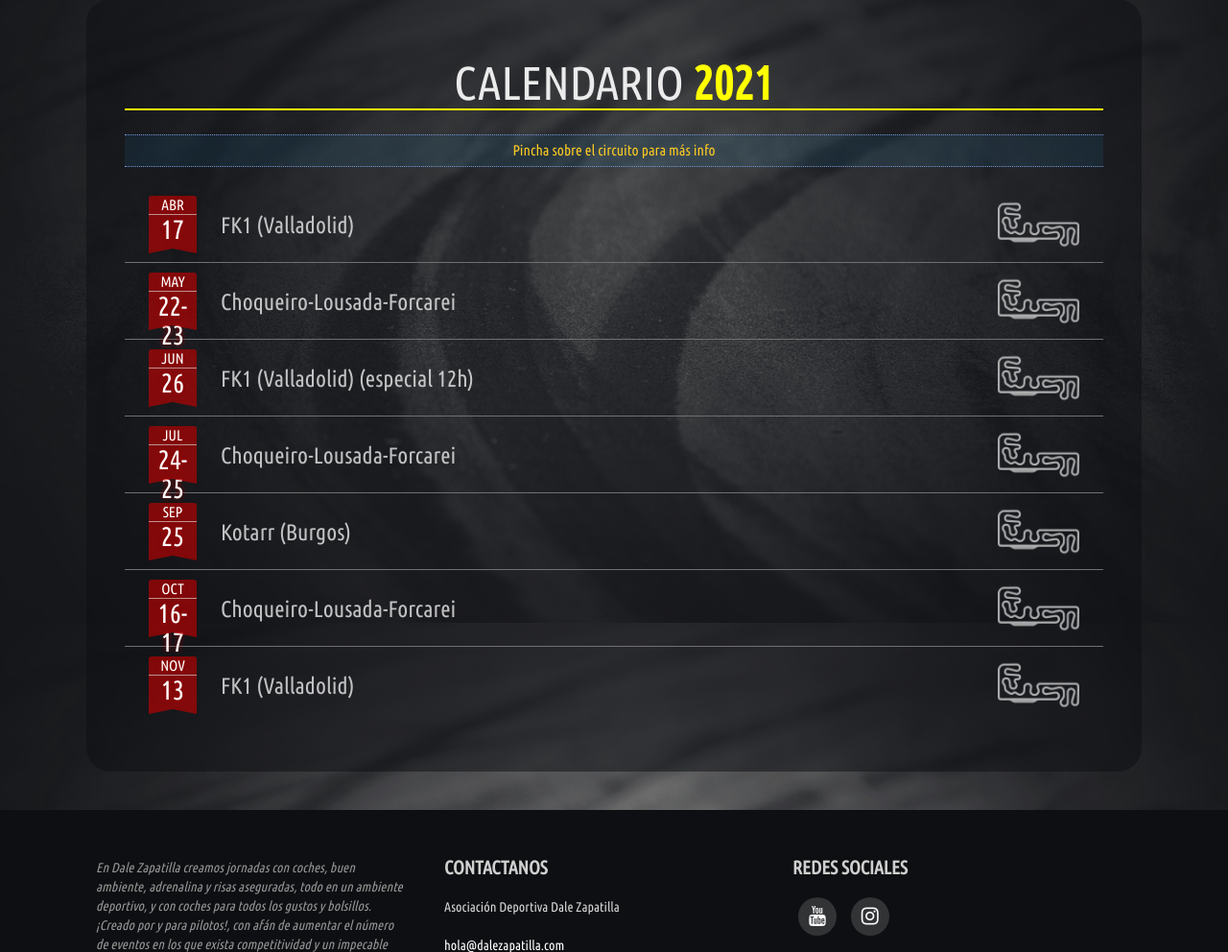
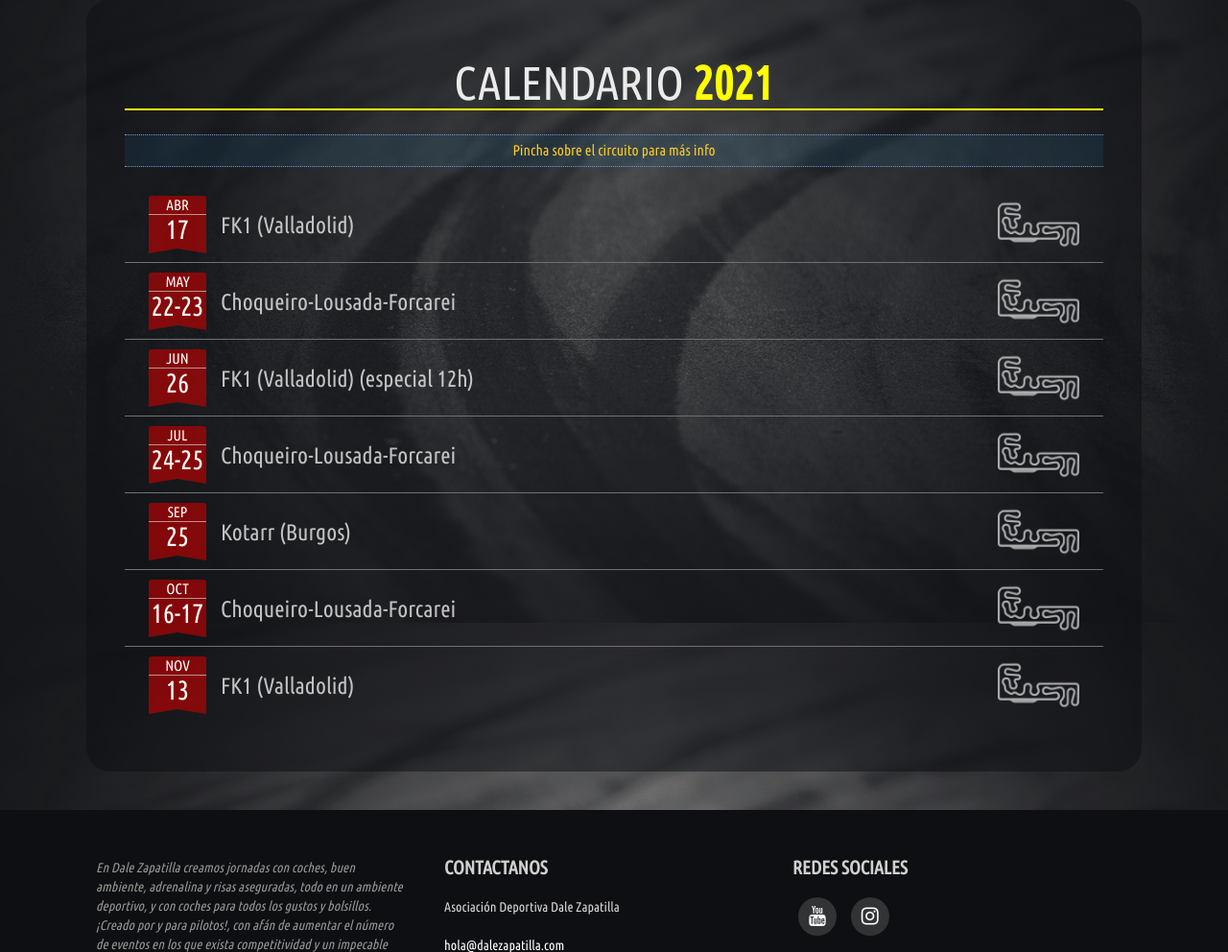
Before and after one commit to rubenarevalo98/DaleZapatilla, a PHP site: page /calendario-2021.html in a window 1280 px wide. Shown: the part 151-1143 px from the top of the page at 96% size. Run offline with PHP 8.4, Linux system fonts and the light colour scheme; some libraries are stand-ins or nearby versions.

Commit message:
Update style.css

```diff
--- a/style/style.css
+++ b/style/style.css
@@ -2070,7 +2070,7 @@
 	text-transform: uppercase;
 	background: rgba(204, 0, 0, 0.6);
 	line-height: 20px;
-	width: 50px; height: 20px;
+	width: 60px; height: 20px;
 	border-bottom: 1px solid rgba(235, 235, 235, 0.6);
 	-webkit-border-top-left-radius: 3px;
 	    -moz-border-radius-topleft: 3px;
@@ -2087,7 +2087,7 @@
 	background: rgba(204, 0, 0, 0.6);
 	font-size: 2em;
 	line-height: 30px;
-	width: 50px; height: 30px;
+	width: 60px; height: 30px;
 	float: left;
 }
 section div.sectionBox ul.calendarList li:hover div.calendarDate span.calendarDay {
@@ -2095,7 +2095,7 @@
 }
 section div.sectionBox ul.calendarList li div.calendarDate span.calendarRibbon {
 	width: 0; height: 0;
-	border-width: 5px 25px;
+	border-width: 5px 30px;
 	border-style: solid;
 	border-color: rgba(204, 0, 0, 0.6) rgba(204, 0, 0, 0.6) transparent rgba(204, 0, 0, 0.6);
 	float: left;
```
